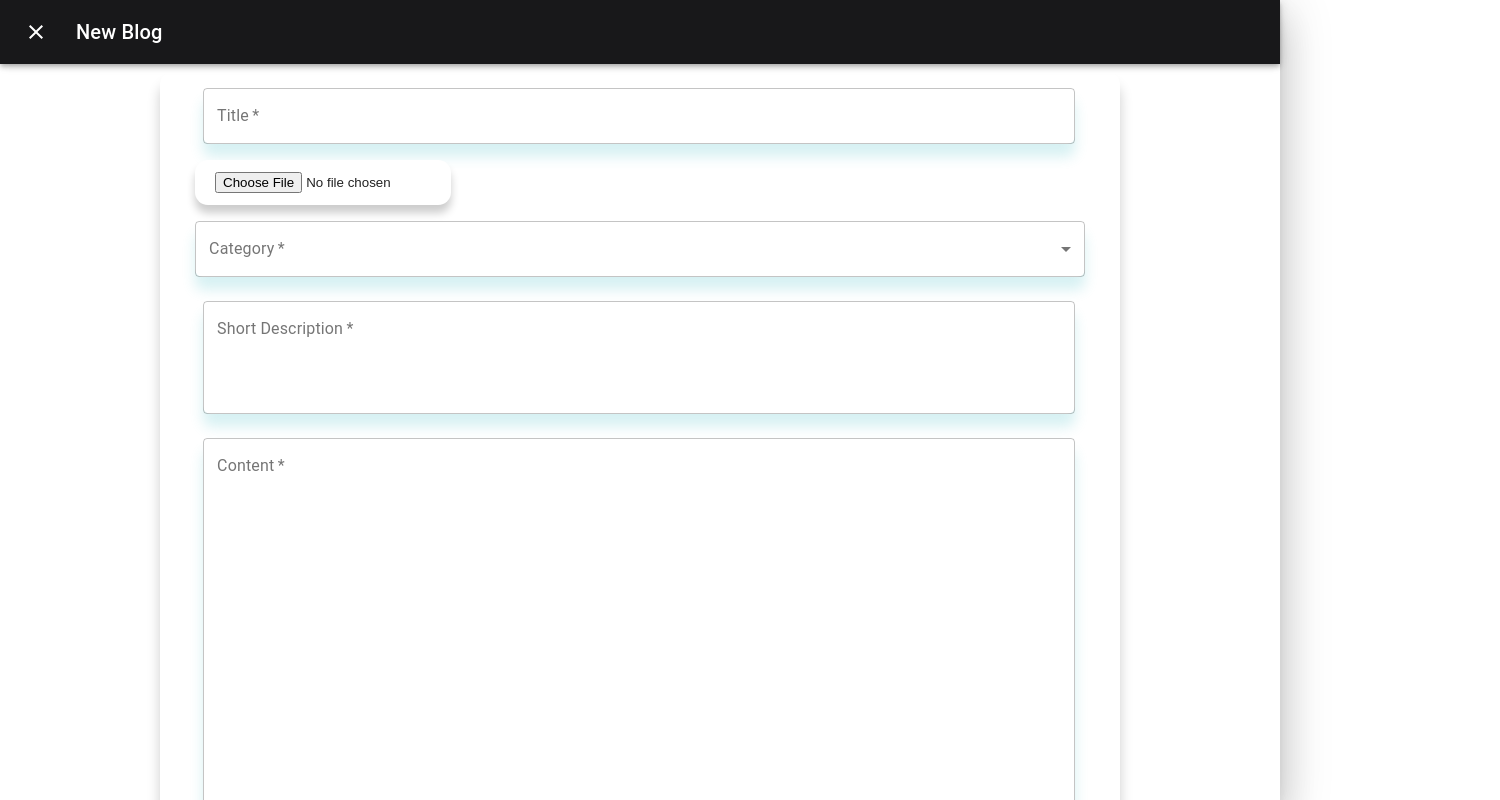
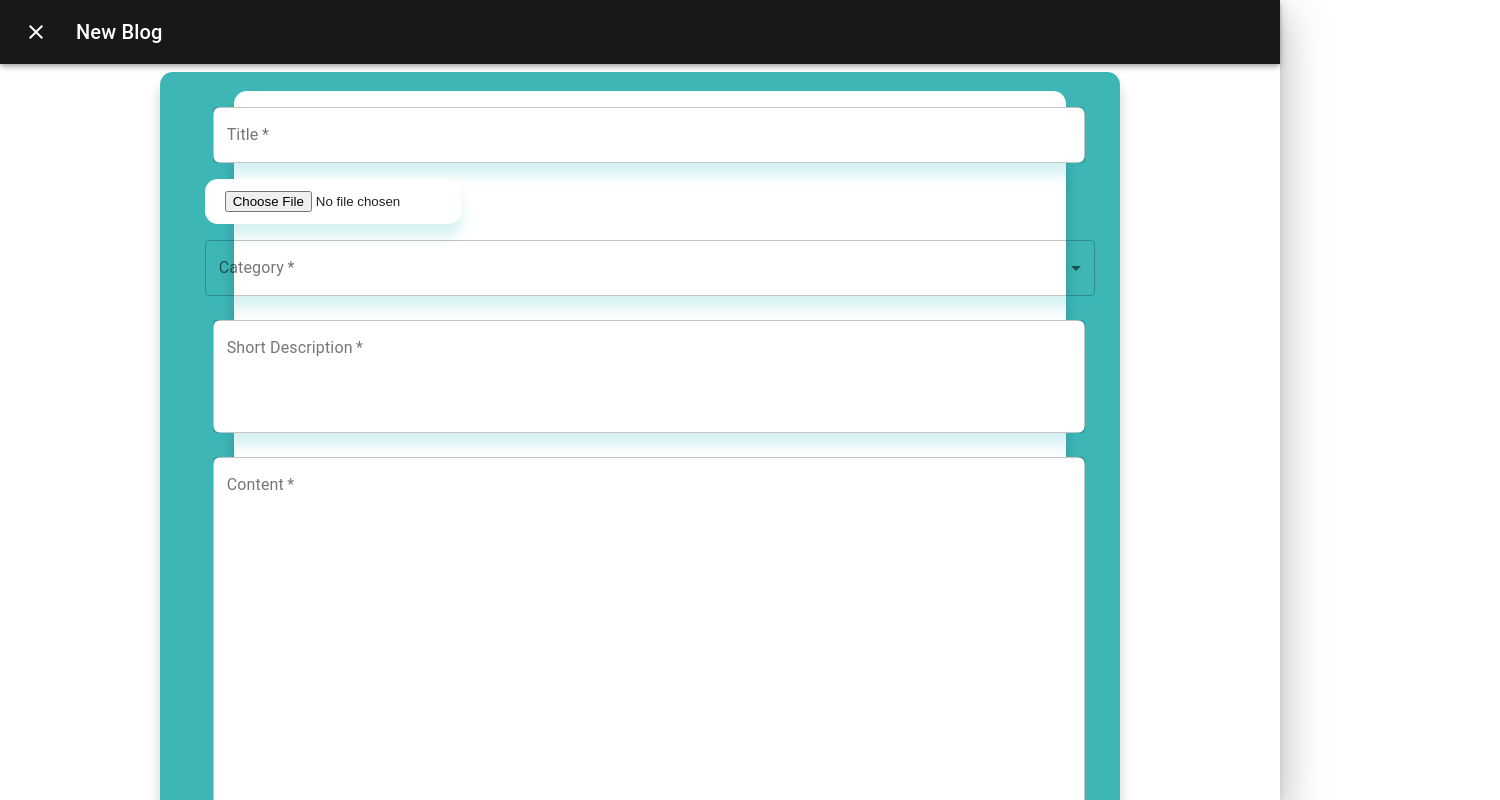
Before and after one commit to NandanaC/Illume, a React (Create React App) app: page / in a window 1280 px wide. Both pictures are taken after a click on the button "New Post". Shown: the top 800 px of the page, 1500 px wide, since content can reach past the window. Built offline with nearby package versions, Linux system fonts and the light colour scheme.

Commit message:
Add files via upload

```diff
--- a/src/Components/Styles/Body1.css
+++ b/src/Components/Styles/Body1.css
@@ -6,7 +6,6 @@
     box-sizing: border-box;
 }
 .body{
-    /*background-color: rgb(62, 182, 182);*/
     background-color: whitesmoke;
     display: flex;
     height: 100%;
@@ -43,7 +42,6 @@
     font-weight: 400;
 }
 .middle {
-    /*background-color:white;*/
      background-color: rgb(62, 182, 182);
     width: 65%;
     position: relative;
@@ -54,19 +52,47 @@
     align-items: center;
     border-radius: .8rem;
 }
+
 .blogCard{
     padding: 10px 0px 10px 0px;
 }
+
 .classes.appBar{
-    color: rgb(62, 182, 182);
+    color: #18181a;
 }
+
 .right{
     background-color: none;
     width: 17.5%;
     position: relative;
 }
+
 .dialogClass{
     background-color: rgb(62, 182, 182);
+}
+
+.loadMore button {
+    margin-left: 52%;
+    background: none;
+    border: none;
+    color: black;
+    text-decoration: none;
+    font-family: "Verdana";
+    font-size:  16px;
+    cursor: pointer;
+    box-shadow: 0 0.5rem 0.5rem rgba(0, 0,0,.2);
+    border-radius: .8rem;
+    padding: 1rem 2rem;
+    background-color: white;
+    outline: none;
+}
+.loadMore{
+    color: white;
+    padding-bottom: 20px;
+}
+.loadMore button:hover{
+    background-color: rgb(216, 214, 214);
+    font-weight: 400;
 }
 
 @media screen and (max-width: 768px){
--- a/src/Components/Styles/Cards1.css
+++ b/src/Components/Styles/Cards1.css
@@ -7,7 +7,6 @@
     display: flex;
     align-items: center;
     justify-content: center;
-    /*background-color: rgb(31, 160, 160);*/
     background-color: whitesmoke;
 }
 .blogInfo{
@@ -23,7 +22,6 @@
     min-width: 15rem;
     max-width: 15rem;
     height: 25rem;
-    /* transform: translateX(-5rem); */
     position: relative;
 }
 .blogImg img{
@@ -59,22 +57,17 @@
     text-align: right;
 }
 .blogTitle{
-    /* transform: translateX(-25%); */
     font-size: 2.5rem;
     padding: 0.5rem 0 1rem 0;
     text-transform: uppercase;
-    /*color: #3ec9d3;*/
-    /*color: white;*/
     color: black;
     text-align: justify;
 }
 .blogText{
     padding: 10px 0px 10px 15px;
     position: relative;
-    /* right: -25%; */
     width: 450px;
     height: 90%;
-    /* transform: translateX(10%); */
     justify-content: left;
     text-align: left;
     margin:1rem 0 2rem 0;
@@ -84,7 +77,7 @@
 .blogReadmore{
     color: white;
 }
-.blogInfo button{
+.blogReadmore button{
     display: inline-block;
     padding: 1rem 2rem;
     letter-spacing: 1px;
@@ -92,15 +85,15 @@
     font-size: 14px;
     color: #fff;
     background-image: linear-gradient(to right, #6cbfc5 0%, #c2eff1 100%);
-    /*background-color: white;*/
     border-radius: .8rem;
     text-decoration: none;
     font-family: "Verdana";
     border: none;
     cursor: pointer;
     border-radius: 2rem;
+    outline: none;
 }
-.blogInfo button:hover{
+.blogReadmore button:hover{
     background-image: linear-gradient(to right, #5fc8ce 0%,#199aa3 100%);
 }
 
--- a/src/Components/Styles/Header.css
+++ b/src/Components/Styles/Header.css
@@ -9,21 +9,22 @@
     width: 100%;
     height: 70px;
     display: block;
-    background-color: #101010;
+    background-color: #18181a;
 }
 
 .inner_header{
-    width: 1200px;
+    width: 1500px;
     height: 70px;
-    display: block;
+    display: inline-block;
     margin: 0 auto;
 }
 
 .logo_container_header{
-    height: 70px;
+    height: 50px;
     display: table;
     float: left;
     align-items: center;
+    margin-top: 7px;
 }
 
 .logo_container_header h1{
@@ -35,18 +36,17 @@
     font-size: 32px;
     font-weight: 200;
     text-align: center;
-    /*padding-bottom: 38px;*/
     cursor: pointer;
 }
 
 .navigation{
     height: 10vh;
-    width:50%;
+    width:80%;
     display: flex;
-    justify-content: space-around;
+    justify-content: center;
     align-items: center;
-    margin: auto;
-    padding-left: 200px;
+    padding-left: 400px;
+    float: right;
 }
 .categories{
     position: relative;
@@ -57,7 +57,7 @@
 .navigation button,
 .home,
 .about,
-.myblog {
+.signLog{
     background: none;
     border: none;
     color: white;
@@ -65,16 +65,17 @@
     font-family: "Verdana";
     font-size:  16px;
     cursor: pointer;
+    outline: none;
 }
 
 .navigation button:hover .home,
 .navigation button:hover .about,
-.navigation button:hover .myblog {
+.navigation button:hover .signLog {
     color: rgb(150, 144, 144);
     font-weight: 400;
 }
 .navigation button{
-    width: 100%;
+    width: 100px;
     height: 70px;
 }
 .categories .catButton{
@@ -87,10 +88,8 @@
 }
 
 .logo img{
-    width: 5vw;
-    height: 65px;
-    /*margin-top: -15px;*/
-    /*margin-right: -25px;*/
+    width: 4vw;
+    height: 55px;
 }
 .menu{
     display: none;
@@ -121,3 +120,11 @@
     color: rgb(150, 144, 144);
     font-weight: 400;
 }
+
+#signBtn{
+    position: relative;
+    left: 50px;
+    display: flex;
+    justify-content: center;
+    align-items: center;
+}
--- a/src/Components/Styles/NewBlog.css
+++ b/src/Components/Styles/NewBlog.css
@@ -6,9 +6,9 @@
 }
 
 .newBlog{
-    width: 75vw;
+    width: 75%;
     height: auto;
-    /*background-color: rgb(62, 182, 182);*/
+    background-color: rgb(62, 182, 182);
     display: flex;
     flex-direction: column;
     position: absolute;
@@ -19,37 +19,29 @@
     border-radius: .8rem;
     box-shadow: 0 0.8rem 0.8rem rgba(0, 0,0,.2);
 }
-
-/*table{
-    width:1000px;
+.groupBackground{
+    width: 65vw;
+    height: auto;
+    background-color: white;
+    display: flex;
+    flex-direction: column;
+    position: relative;
+    margin-top: 2%;
+    margin-bottom: 2%;
+    left: 1%;
+    right: 11.5%;
     justify-content: center;
     align-items: center;
-    background-color: white;
-    display: block;
-    border-radius: 2rem;
-    padding-left: 100px;
-    box-shadow: 0 0.5rem 0.5rem rgba(0, 0,0,.2);
-    margin-top: 4%;
-    margin-bottom: 4%;
-    font-family: 'Calibri';
-}*/
+    border-radius: .8rem;
+    box-shadow: 0 0.8rem 0.8rem rgba(0, 0,0,.2);
+}
 
 #photo{
     background-color: white;
-}
-
-/*td,th,tr{
-    border: none;
-    text-align: left;
-    padding: 20px;
-}*/
-
-input{
     position: relative;
-    width: 100%;
+    width: 20vw;
     height: 100%;
     border: none;
-    /*border: 2px solid black;*/
     padding: 12px 20px;
     border: none;
     margin-right: 50px;
@@ -57,47 +49,9 @@ input{
     -moz-appearance: none;
     -ms-appearance: none;
     text-align: left;
-    box-shadow: 0 0.5rem 0.5rem rgba(0, 0,0,.2);
+    box-shadow: 0 .8rem .8rem rgba(54, 186, 196, 0.2);
     border-radius: .8rem;
     outline: none;
-}
-
-textarea{
-    text-align: left;
-    position: relative;
-    overflow: hidden;
-    resize: none;
-    padding: 12px;
-    border-radius: .8rem;
-    border: none;
-    box-shadow: 0 0.5rem 0.5rem rgba(0, 0,0,.2);
-    outline: none;
-}
-
-label{
-    position: absolute;
-    font-family: Calibri;
-    font-size: 18px;
-    pointer-events: none;
-}
-
-input:focus::placeholder,
-textarea:focus::placeholder{
-    color: transparent;
-}
-input::placeholder,
-textarea::placeholder{
-    color: #222;
-    transition: color 0.2s ease-out;
-}
-input:focus + label,
-input:valid + label{
-    top: 0;
-    left: 10px;
-    font-size: 18px;
-    color: yellow;
-    padding: 3px;
-    background: white;
 }
 
 .urbutton{
@@ -118,51 +72,41 @@ input:valid + label{
     padding: .8rem 2rem;
     background-color: white;
     outline: none;
-
 }
 .urbutton >td:last-child{
     text-align: center;
-    /*padding: 0 20px 20px 10px;*/
-    /*transform: translateX(500px);*/
 }
+
 .urbutton >td:first-child{
     text-align: center;
-    /*transform: translateX(50px);*/
 }
 .urbutton button:hover{
-    /*background-color: rgb(216, 214, 214);*/
-    background-color: rgb(62, 182, 182);
+    background-color: #18181a;
     font-weight: 400;
     color: white;
 }
 
 .classes.root{
     display: flex;
+    position: relative;
+    width: 100vw;
+    height: auto;
 }
+
 
 .title{
     margin-top: 10%;
 }
+
 .title,
-
 .shortDescription,
 .content{
     margin-bottom: 2%;
-    /*background-color: whitesmoke;
-    border-radius: .8rem;
-    box-shadow: 0 0.5rem 0.5rem rgba(0, 0,0,.2);*/
 }
 
-.classes.root{
-    width: 100vw;
-    height: auto;
-}
-textarea:focus,
-textfield:focus{
-    outline: none;
-}
-#photo{
-    width: 20vw;
+#Title{
+    padding-left: 8px;
+    pointer-events: none;
 }
 
 #shortDes,
```
